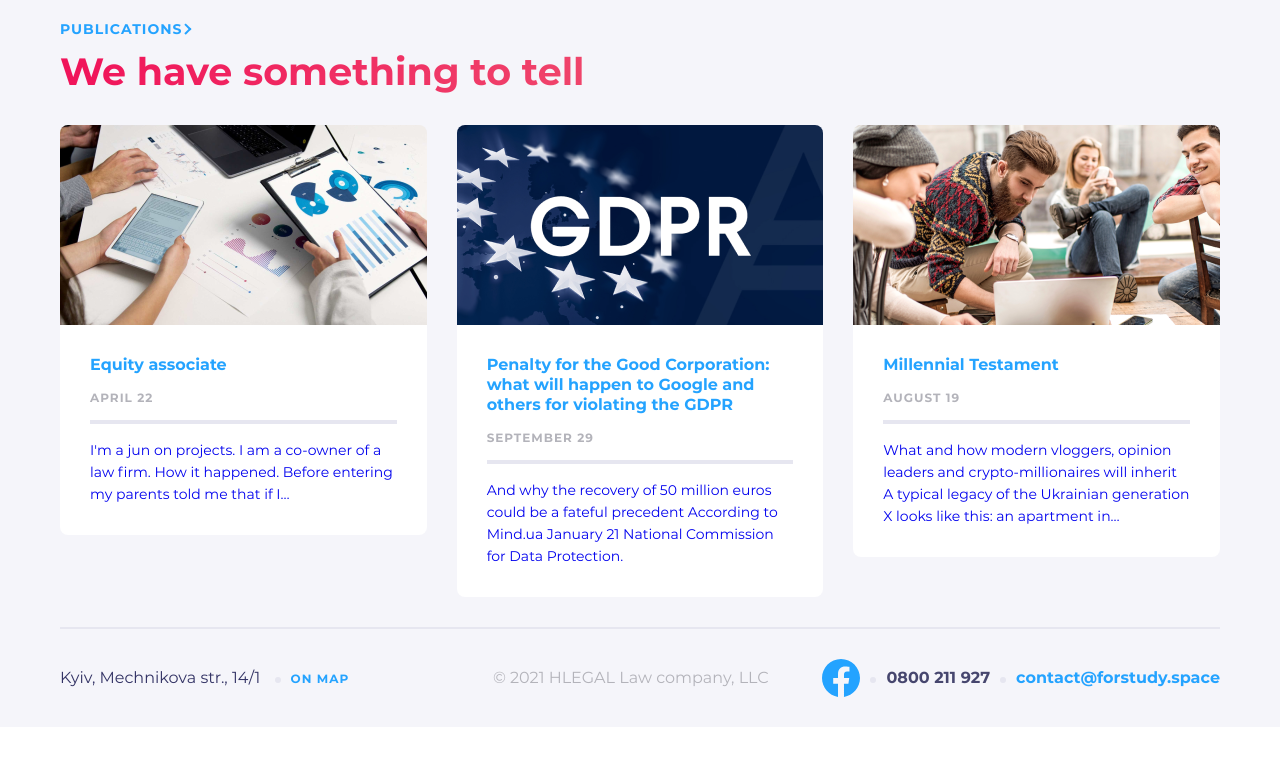
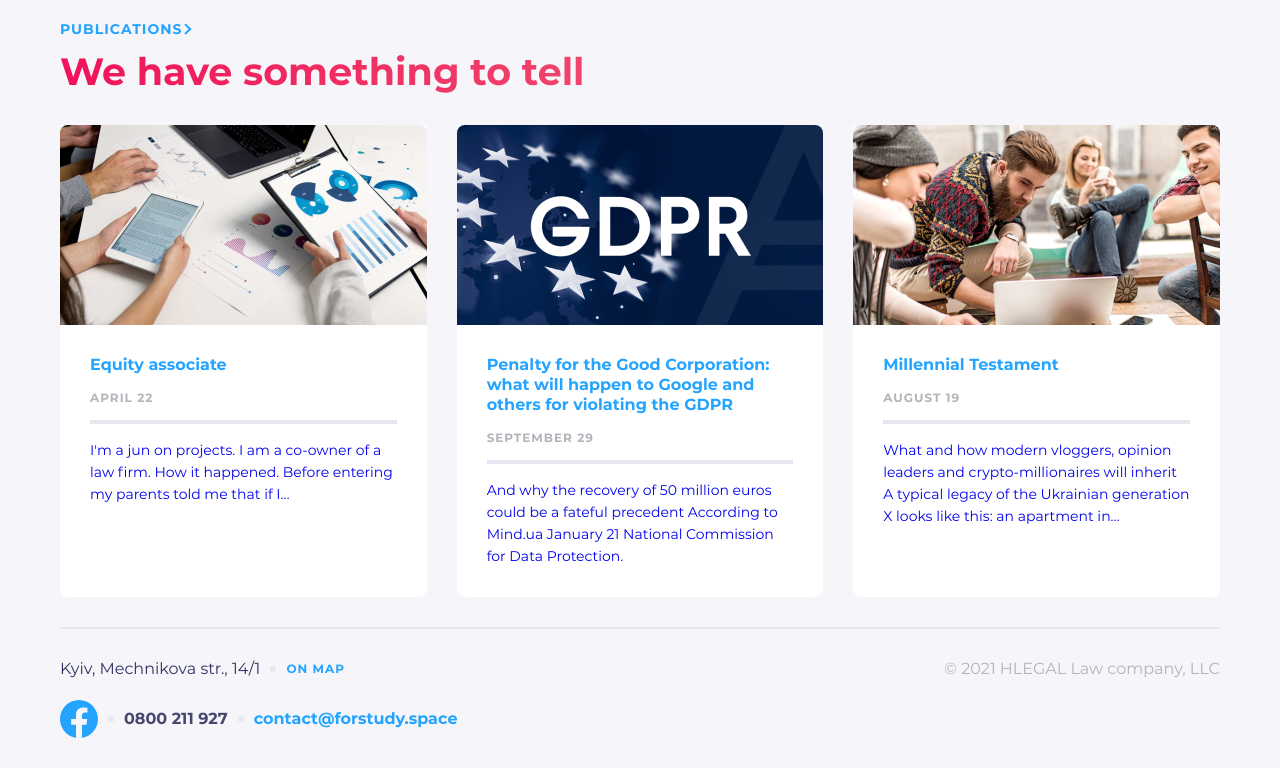
Before and after one commit to Vitalii-Fed/hlegal, a website: page index.html in a window 1280 px wide. Shown: the part 2053-2821 px from the top of the page. Before the commit the page ends 2780 px from the top, so only its background shows below. Drawn offline with Linux system fonts and the light colour scheme; files whose address does not match are found by name.

Commit message:
end footer section

```diff
--- a/index.html
+++ b/index.html
@@ -180,16 +180,16 @@
                         <a href="#" class="footer__map">On map</a>
                     </div>
                     <div class="footer__icon-container">
-                        <div class="footer__icon"></div>
+                        <a href="#" class="footer__icon"></a>
                         <address class="footer__contacts">
                             <a href="tel:0800211927" class="footer__phone">0800 211 927</a>
                             <a href="mailto:contact@forstudy.space" class="footer__mail">contact@forstudy.space</a>
                         </address>
                     </div>
-                    <span class="footer__license">
-                        © 2021 HLEGAL Law company, LLC
-                    </span>
                 </div>
+                <span class="footer__license">
+                    © 2021 HLEGAL Law company, LLC
+                </span>
             </div>
         </div>
     </footer>
--- a/scss/footer/_footer.scss
+++ b/scss/footer/_footer.scss
@@ -5,8 +5,8 @@
 
 .footer {
     display: flex;
-    flex-direction: column;
-    align-items: center;
+    flex-wrap: wrap;
+    justify-content: center;
 
     &::before {
         content: '';
@@ -19,9 +19,16 @@
 
     &__container {
         display: flex;
+        flex-wrap: wrap;
+        justify-content: center;
         flex-direction: column;
+    }
+
+    &__address-container {
+        display: flex;
+        flex-direction: column;
+        flex-wrap: wrap;
         align-items: center;
-        width: 100%;
     }
 
     &__address {
@@ -36,7 +43,14 @@
         text-transform: uppercase;
         color: #24A3FF;
         text-decoration: none;
-        margin: 10px 0 20px 0;
+        margin: 10px 0 0 0;
+    }
+
+    &__icon-container {
+        display: flex;
+        flex-direction: column;
+        align-items: center;
+        margin-top: 21px;
     }
 
     &__icon {
@@ -78,28 +92,44 @@
         @include font(16px, 20px);
         text-align: center;
         color: #B3B3BA;
+        display: block;
     }
 }
 
-@media (min-width: 768px) {
+@media (min-width: 460px) {
     .footer {
-        flex-direction: row;
-        flex-wrap: wrap;
+        flex-direction: column;
 
-        &__container {
-            justify-content: space-between;
+        &__address-container {
             flex-direction: row;
-            flex-wrap: wrap;
+            justify-content: center;
+            margin-left: -110px;
         }
 
-        &__address-container {
-            margin-right: 90px;
+        &__address {
+            position: relative;
+            padding-right: 26px;
+
+            &::after {
+                content: '';
+                background: #E6E6F0;
+                height: 6px;
+                width: 6px;
+                border-radius: 50%;
+                position: absolute;
+                top: 7px;
+                right: 10px;
+        }
+        }
+
+        &__map {
+            margin: 0;
         }
 
         &__icon-container {
-            order: 1;
-            display: flex;
+            flex-direction: row;
             justify-content: center;
+            margin-bottom: 30px;
         }
 
         &__contacts {
@@ -108,71 +138,56 @@
         }
 
         &__phone {
+            margin: 0;
+            padding: 0 26px 0 26px;
+            position: relative;
 
             &::before {
                 content: '';
                 background: #E6E6F0;
                 height: 6px;
                 width: 6px;
-                display: inline-block;
                 margin: 0 10px 0 10px;
                 border-radius: 50%;
+                position: absolute;
+                top: 7px;
+                left: 0;
+            }
+
+            &::after {
+                content: '';
+                background: #E6E6F0;
+                height: 6px;
+                width: 6px;
+                margin: 0 10px 0 10px;
+                border-radius: 50%;
+                position: absolute;
+                top: 7px;
             }
         }
 
         &__mail {
             margin: 0;
-
-            &::before {
-                content: '';
-                background: #E6E6F0;
-                height: 6px;
-                width: 6px;
-                display: inline-block;
-                margin: 0 10px 0 10px;
-                border-radius: 50%;
-            }
         }
 
-        &__map {
-                &::before {
-                content: '';
-                background: #E6E6F0;
-                height: 6px;
-                width: 6px;
-                display: inline-block;
-                margin: 0 10px 0 10px;
-                border-radius: 50%;
-            }
+        &__license {
+            align-items: center;
+        }
+    }
+}
+
+@media (min-width: 795px) {
+    .footer {
+        justify-content: space-between;
+        flex-direction: row;
+
+        &__address-container {
+            justify-content: flex-start;
+            margin: 0;
         }
 
-
-        // &__container {
-        //     align-items: flex-start;
-        // }
-
-        // &__license {
-        //     position: absolute;
-        //     top: 35px;
-        //     right: 0;
-        // }
-
-        // &__contacts {
-        //     flex-direction: row;
-        // }
-
-        // &__mail {
-        //     margin: 0;
-
-        //     &::before {
-        //         content: '';
-        //         background: #E6E6F0;
-        //         height: 6px;
-        //         width: 6px;
-        //         display: inline-block;
-        //         margin: 0 10px 0 10px;
-        //         border-radius: 50%;
-        //     }
-        // }
-    }
+        &__icon-container {
+            margin-bottom: 0;
+        }
 }
+}
--- a/scss/main/_publications.scss
+++ b/scss/main/_publications.scss
@@ -43,6 +43,11 @@
         font-size: 0;
     }
 
+    &__item {
+        background: #FFFFFF;
+        border-radius: 0 0 8px 8px;
+    }
+
     &__img {
         width: 100%;
         object-fit: cover;
@@ -77,17 +82,12 @@
         }
     }
 
-    &__item {
-    }
-
     &__item-link {
         text-decoration: none;
     }
 
     &__content {
-        background: #FFFFFF;
-        border-radius: 0 0 8px 8px;
-        padding: 30px 30px 30px 30px;
+        padding: 30px;
     }
 }
 
@@ -127,7 +127,5 @@
 @media (min-width: 1920px) {
     .wrapper {
         padding: 0 160px 0 160px;
-
-
     }
 }
```
Also changed, not shown: css/style.css.
